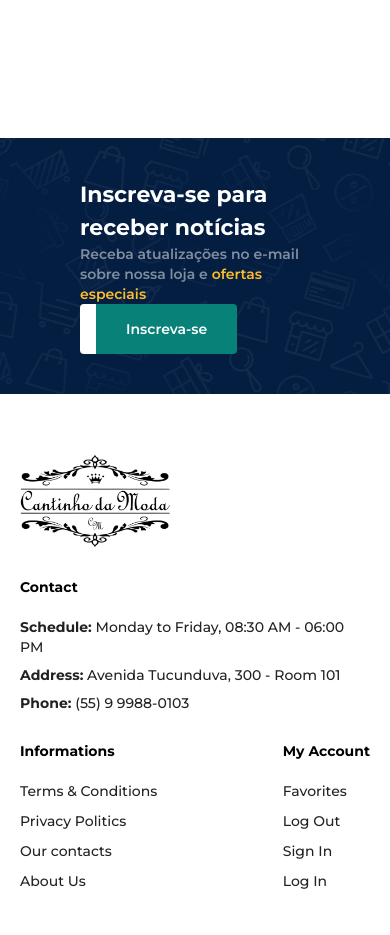
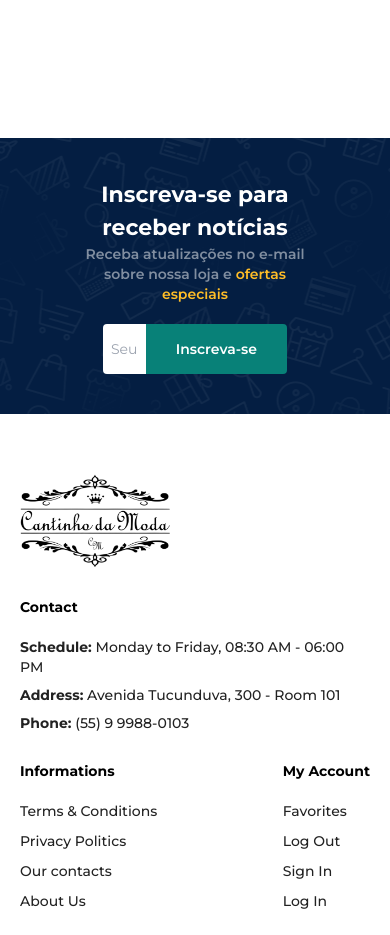
Before and after one commit to Bruno-RW/cantinho-moda-front, a Next.js app: page / in a window 390 px wide. Shown: the part 860-1795 px from the top of the page. Built offline with nearby package versions, Linux system fonts and the light colour scheme.

Commit message:
Add Jornal styling responsivity

```diff
--- a/components/footer/jornal/Jornal.tsx
+++ b/components/footer/jornal/Jornal.tsx
@@ -2,10 +2,10 @@ import JornalForm from "./JornalForm";
 
 const Jornal = () => {
   return (
-    <section id="jornal" className="flex flex-wrap items-center justify-between py-10 px-20 my-10 bg-[#041E42] bg-no-repeat bg-[url('/images/banners/b7.png')]">
+    <section id="jornal" className="flex flex-col lg:flex-row flex-wrap items-center justify-between text-center lg:text-start py-10 px-20 my-10 bg-[#041E42] bg-no-repeat bg-[url('/images/banners/b7.png')]">
       <div>
-          <h4 className="text-white text-[1.375rem] font-bold">Inscreva-se para receber notícias</h4>
-          <p className="text-[#818EA0] text-sm font-semibold">Receba atualizações no e-mail sobre nossa loja e <span className="text-[#FFBD27]">ofertas especiais</span></p>
+        <h4 className="text-white text-[1.375rem] font-bold">Inscreva-se para receber notícias</h4>
+        <p className="text-[#818EA0] text-sm font-semibold mb-5 lg:mb-0">Receba atualizações no e-mail sobre nossa loja e <span className="text-[#FFBD27]">ofertas especiais</span></p>
       </div>
 
       <JornalForm />
--- a/components/footer/jornal/JornalForm.tsx
+++ b/components/footer/jornal/JornalForm.tsx
@@ -1,9 +1,9 @@
 const JornalForm = () => {
   return (
-    <div className="flex w-[40%]">
-        <input type="email" id="emailNews" name="email" className="text-sm w-full h-[3.125rem] px-2 outline-none rounded rounded-tr-none
-        rounded-br-none" placeholder="Seu endereço de e-mail" required />
-        <button type="button" className="text-white text-sm font-semibold py-[15px] px-[30px] max-h-[3.125rem] whitespace-nowrap bg-[#088178] rounded rounded-tl-none rounded-bl-none normal ">Inscreva-se</button>
+    <div className="flex w-[80%] lg:w-[40%]">
+      <input type="email" id="emailNews" name="email" className="text-sm w-full h-[3.125rem] px-2 outline-none rounded rounded-tr-none
+      rounded-br-none" placeholder="Seu endereço de e-mail" required />
+      <button type="button" className="text-white text-sm font-semibold py-[15px] px-[30px] max-h-[3.125rem] whitespace-nowrap bg-[#088178] rounded rounded-tl-none rounded-bl-none normal">Inscreva-se</button>
     </div>
   );
 }
```
